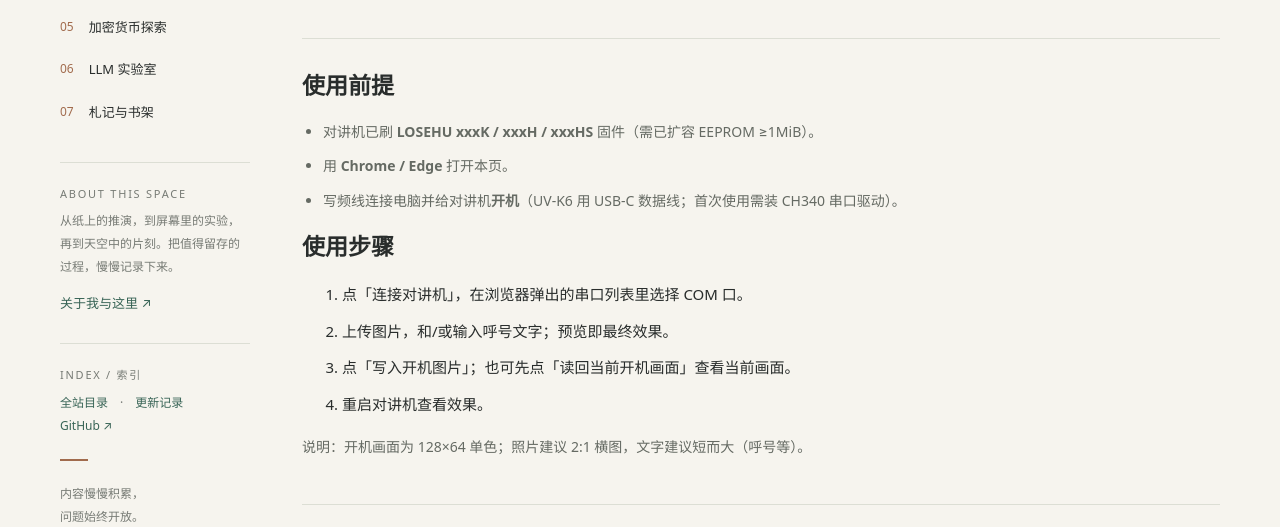
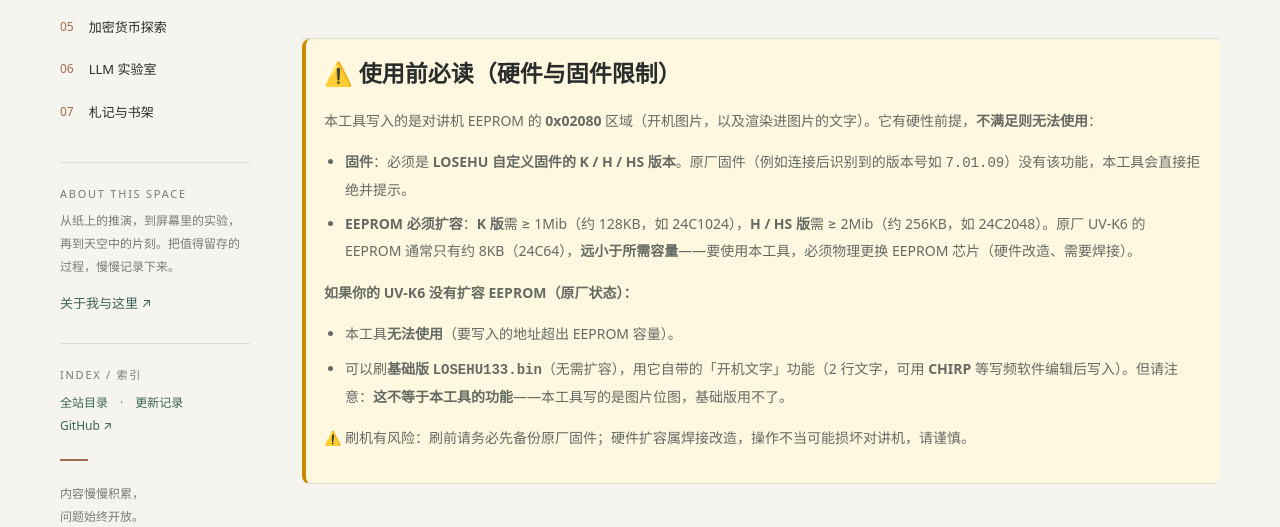
Before and after one commit to youngthomas37-beep/youngthomas37-beep.github.io, a plain HTML site: page uv-k6-bootlogo.html in a window 1280 px wide. Shown: the part 406-933 px from the top of the page. Drawn offline with Linux system fonts and the light colour scheme.

Commit message:
Add hardware/firmware limitations notice to boot image tool page

```diff
--- a/uv-k6-bootlogo.html
+++ b/uv-k6-bootlogo.html
@@ -67,22 +67,34 @@
         <h1>UV-K6 开机画面定制</h1>
         <p>连接泉盛 UV-K5/K6，上传图片或输入呼号，写入对讲机开机画面。纯浏览器直连（Web Serial），无需安装任何软件。</p>
       </header>
+
+      <section class="article" style="border-left:4px solid #c98a00;background:#fff8e1;padding:16px 18px;border-radius:8px;margin-bottom:18px">
+        <h2 style="margin-top:0">⚠️ 使用前必读（硬件与固件限制）</h2>
+        <p>本工具写入的是对讲机 EEPROM 的 <b>0x02080</b> 区域（开机图片，以及渲染进图片的文字）。它有硬性前提，<b>不满足则无法使用</b>：</p>
+        <ul>
+          <li><b>固件</b>：必须是 <b>LOSEHU 自定义固件的 K / H / HS 版本</b>。原厂固件（例如连接后识别到的版本号如 <code>7.01.09</code>）没有该功能，本工具会直接拒绝并提示。</li>
+          <li><b>EEPROM 必须扩容</b>：<b>K 版</b>需 ≥ 1Mib（约 128KB，如 24C1024），<b>H / HS 版</b>需 ≥ 2Mib（约 256KB，如 24C2048）。原厂 UV-K6 的 EEPROM 通常只有约 8KB（24C64），<b>远小于所需容量</b>——要使用本工具，必须物理更换 EEPROM 芯片（硬件改造、需要焊接）。</li>
+        </ul>
+        <p><b>如果你的 UV-K6 没有扩容 EEPROM（原厂状态）：</b></p>
+        <ul>
+          <li>本工具<b>无法使用</b>（要写入的地址超出 EEPROM 容量）。</li>
+          <li>可以刷<b>基础版 <code>LOSEHU133.bin</code></b>（无需扩容），用它自带的「开机文字」功能（2 行文字，可用 <b>CHIRP</b> 等写频软件编辑后写入）。但请注意：<b>这不等于本工具的功能</b>——本工具写的是图片位图，基础版用不了。</li>
+        </ul>
+        <p class="muted">⚠️ 刷机有风险：刷前请务必先备份原厂固件；硬件扩容属焊接改造，操作不当可能损坏对讲机，请谨慎。</p>
+      </section>
+
       <section class="article">
-        <h2>使用前提</h2>
-        <ul>
-          <li>对讲机已刷 <strong>LOSEHU xxxK / xxxH / xxxHS</strong> 固件（需已扩容 EEPROM ≥1MiB）。</li>
-          <li>用 <strong>Chrome / Edge</strong> 打开本页。</li>
-          <li>写频线连接电脑并给对讲机<b>开机</b>（UV-K6 用 USB-C 数据线；首次使用需装 CH340 串口驱动）。</li>
-        </ul>
-        <h2>使用步骤</h2>
+        <h2>使用步骤（仅适用于已扩容 + K/H/HS 固件）</h2>
         <ol>
           <li>点「连接对讲机」，在浏览器弹出的串口列表里选择 COM 口。</li>
+          <li>页面会显示识别到的固件版本；只有 <code>LOSEHU xxxK / xxxH / xxxHS</code> 才能继续。</li>
           <li>上传图片，和/或输入呼号文字；预览即最终效果。</li>
           <li>点「写入开机图片」；也可先点「读回当前开机画面」查看当前画面。</li>
           <li>重启对讲机查看效果。</li>
         </ol>
         <p>说明：开机画面为 128×64 单色；照片建议 2:1 横图，文字建议短而大（呼号等）。</p>
       </section>
+
       <section class="article">
         <h2>定制器</h2>
         <k5-bootlogo-writer></k5-bootlogo-writer>
```
